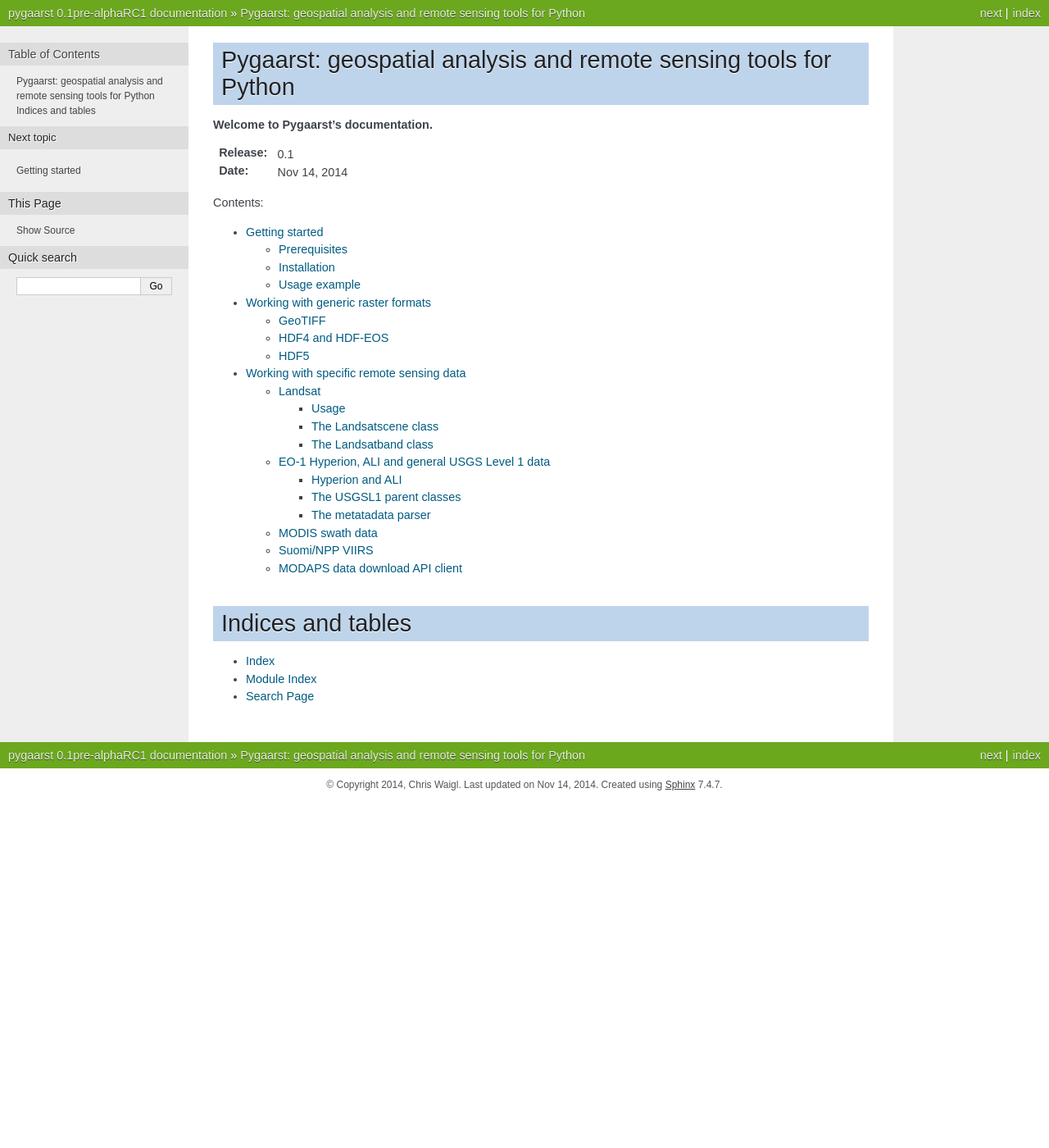
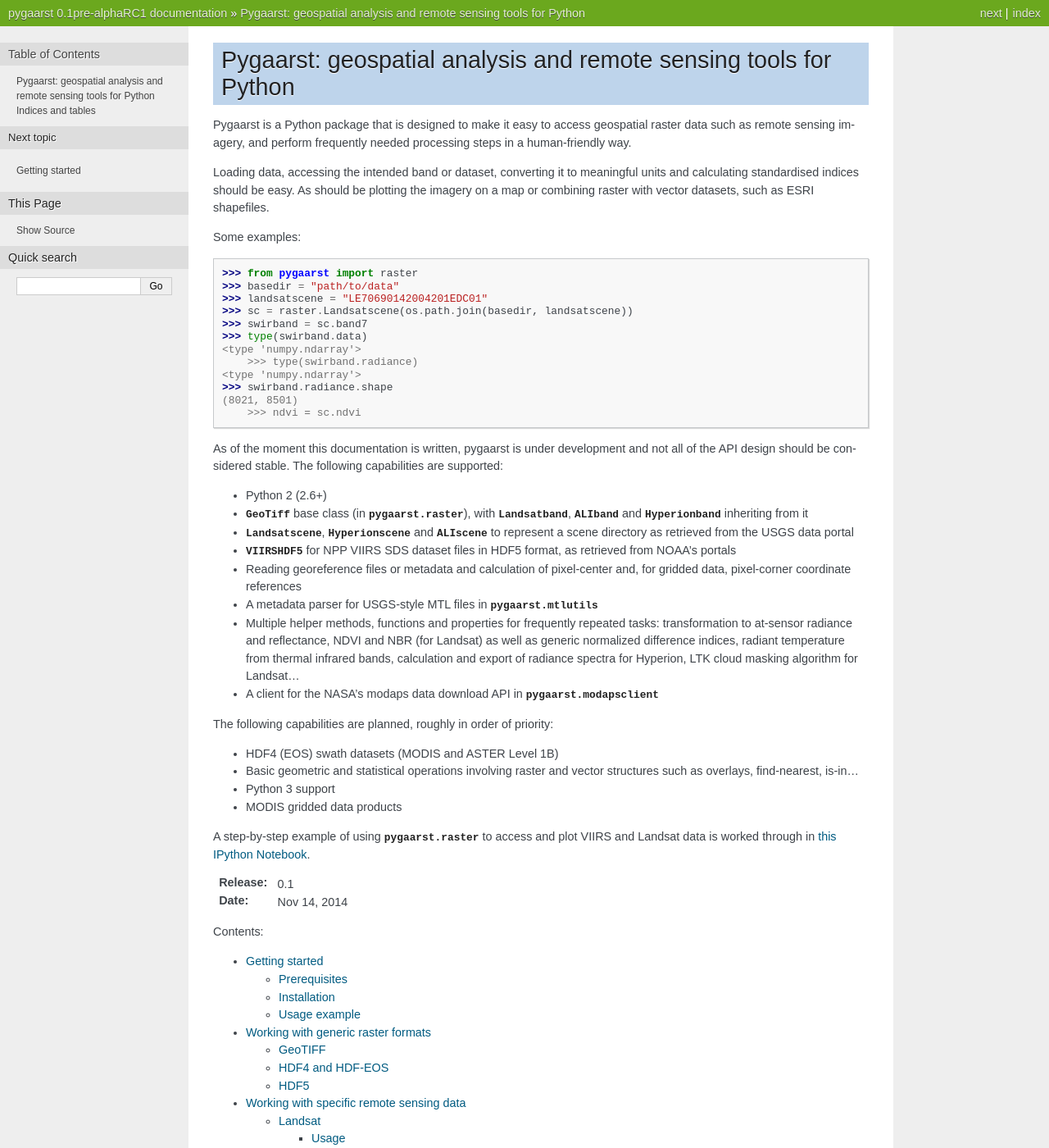
Before and after one commit to chryss/pygaarst, a Sphinx documentation site: the page built from doc/index.rst, in a window 1280 px wide and 1400 px high. Shown: the whole window at 82% size. Built offline with Sphinx 7.4.7, drawn with Linux system fonts in a browser that asks for light colours; formulas are drawn with MathJax 3.

Commit message:
Some work on documentation and module structure.

```diff
--- a/doc/index.rst
+++ b/doc/index.rst
@@ -6,7 +6,68 @@
 Pygaarst: geospatial analysis and remote sensing tools for Python
 =================================================================
 
-**Welcome to Pygaarst's documentation.**
+Pygaarst is a Python package that is designed to make it easy to access
+geospatial raster data such as remote sensing imagery, and perform
+frequently needed processing steps in a human-friendly way.
+
+Loading data, accessing the intended band or dataset, converting it
+to meaningful units and calculating standardised indices should be easy.
+As should be plotting the imagery on a map or combining raster with vector
+datasets, such as ESRI shapefiles.
+
+Some examples:
+
+    >>> from pygaarst import raster
+    >>> basedir = "path/to/data"
+    >>> landsatscene = "LE70690142004201EDC01"
+    >>> sc = raster.Landsatscene(os.path.join(basedir, landsatscene))
+    >>> swirband = sc.band7
+    >>> type(swirband.data)
+    <type 'numpy.ndarray'>
+	>>> type(swirband.radiance)
+    <type 'numpy.ndarray'>
+    >>> swirband.radiance.shape
+    (8021, 8501)
+	>>> ndvi = sc.ndvi
+
+As of the moment this documentation is written, pygaarst is under development
+and not all of the API design should be considered stable. The following
+capabilities are supported:
+
+* Python 2 (2.6+)
+* :class:`GeoTiff` base class (in :mod:`pygaarst.raster`), with
+  :class:`Landsatband`, :class:`ALIband` and :class:`Hyperionband`
+  inheriting from it
+* :class:`Landsatscene`, :class:`Hyperionscene` and :class:`ALIscene`
+  to represent a scene directory as retrieved from the USGS data
+  portal
+* :class:`VIIRSHDF5` for NPP VIIRS SDS dataset files in HDF5 format,
+  as retrieved from NOAA's portals
+* Reading georeference files or metadata and calculation of pixel-center
+  and, for gridded data, pixel-corner coordinate references
+* A metadata parser for USGS-style MTL files in :mod:`pygaarst.mtlutils`
+* Multiple helper methods, functions and properties for frequently
+  repeated tasks: transformation to at-sensor radiance and reflectance,
+  NDVI and NBR (for Landsat) as well as generic normalized difference
+  indices, radiant temperature from thermal infrared bands, calculation
+  and export of radiance spectra for Hyperion, LTK  cloud masking algorithm
+  for Landsat...
+* A client for the NASA's modaps data download API in
+  :mod:`pygaarst.modapsclient`
+
+The following capabilities are planned, roughly in order of priority:
+
+* HDF4 (EOS) swath datasets (MODIS and ASTER Level 1B)
+* Basic geometric and statistical operations involving
+  raster and vector structures such as overlays, find-nearest, is-in...
+* Python 3 support
+* MODIS gridded data products
+
+A step-by-step example of using :mod:`pygaarst.raster` to access and plot
+VIIRS and Landsat data is worked through in `this IPython Notebook`_.
+
+.. _this IPython Notebook: http://nbviewer.ipython.org/gist/anonymous/7593127
+
 
 :Release: |version|
 :Date: |today|
--- a/doc/install.rst
+++ b/doc/install.rst
@@ -22,12 +22,12 @@
 - matplotlib (for plotting)
 - mpl_toolkits.basemap (for plotting on a map)
 - pytest (for unit tests)
+- fiona (for reading and processing GIS vector files)
+- shapely (for operations on vector data)
 
 Future functionality is expected to require the following packages:
 
 - netCDF4 (for reading and processing NetCDF files)
-- fiona (for reading and processing GIS vector files)
-- shapely (for operations on vector data)
 
 **Please note** that installing the prerequisites may, depending on your configuration,
 require some thoughtful planning:
```
Also changed, not shown: pygaarst/__init__.py (+7 -2 lines).
